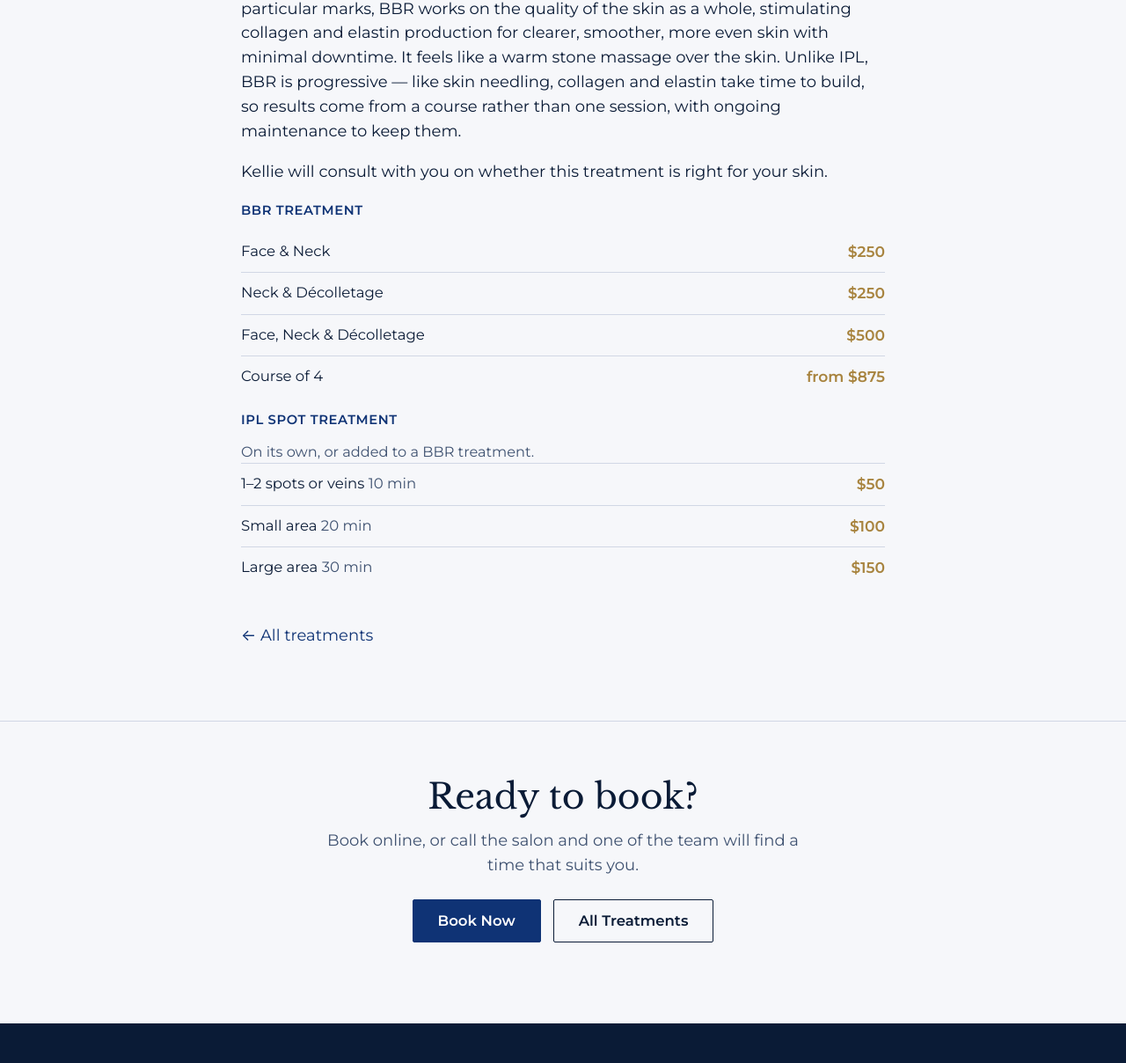
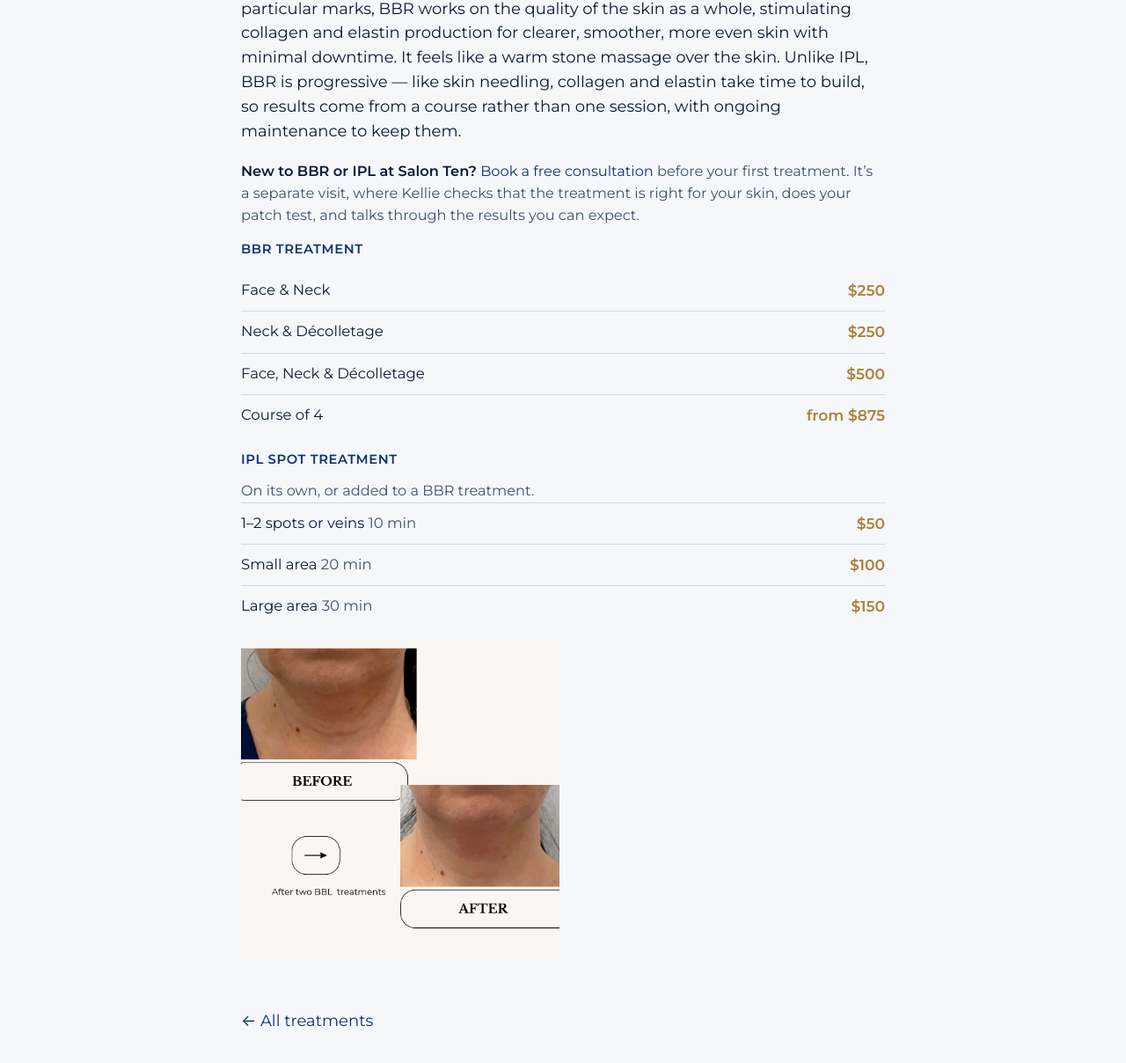
Before and after one commit to jeremy-andreani/salon-ten-site, a plain HTML site: page bbl-ipl-skin-rejuvenation.html in a window 1280 px wide. Shown: the part 1018-2226 px from the top of the page at 88% size. Drawn offline with nearby package versions, Linux system fonts and the light colour scheme.

Commit message:
BBR page: neck before and after photo, and the consultation note
Adds Kellie's Canva before/after of a client's neck after two
treatments, in a .gallery block after the prices - the same pattern as
dermaplaning, aquaglow, nano infusion and LED.

Also brings the consultation note to this page, worded to match the IPL
hair removal one, replacing "Kellie will consult with you on whether
this treatment is right for your skin". Both now link to the
consultation's own Kitomba booking rather than the generic list.

Co-Authored-By: Claude Opus 5 <noreply@anthropic.com>
Claude-Session: https://claude.ai/code/session_01KXm5ChfzKF5KpnFUt5HwYw

```diff
--- a/bbl-ipl-skin-rejuvenation.html
+++ b/bbl-ipl-skin-rejuvenation.html
@@ -88,7 +88,7 @@ src="https://www.facebook.com/tr?id=919005477704864&ev=PageView&noscript=1"
   <p><strong>Looking for corrective skin treatment?</strong> Light treatment works by targeting colour in the skin &mdash; pigment, or the blood inside a vessel. That colour absorbs the light and turns it to heat, which breaks down the mark and prompts the skin to repair and rebuild. We use it two ways, depending on what your skin needs. At your consult we&rsquo;ll discuss your skin concerns, and Kellie will decide the course of action that will achieve the best result for your skin.</p>
   <p><strong>IPL &mdash; for redness and pigmentation.</strong> IPL targets colour in the skin: facial redness, broken capillaries, age spots and pigmentation. The light is absorbed by the mark or the vessel and breaks it down, so your body can clear it away. It can treat a single area or the whole face, and feels like a quick flick of an elastic band. You&rsquo;ll see a change straight away &mdash; pigmentation usually darkens and micro-crusts before it lifts, and red veins can darken or disappear. Several treatments may be needed to clear a mark completely.</p>
   <p><strong>BBR &mdash; Broadband Rejuvenation, for overall skin quality.</strong> Rather than targeting particular marks, BBR works on the quality of the skin as a whole, stimulating collagen and elastin production for clearer, smoother, more even skin with minimal downtime. It feels like a warm stone massage over the skin. Unlike IPL, BBR is progressive &mdash; like skin needling, collagen and elastin take time to build, so results come from a course rather than one session, with ongoing maintenance to keep them.</p>
-  <p>Kellie will consult with you on whether this treatment is right for your skin.</p>
+  <p class="ideal-for"><strong>New to BBR or IPL at Salon Ten?</strong> <a href="https://apps.kitomba.com/bookings/salonten#services/all?services%5B0%5D%5B0%5D=100000000202578048&amp;services%5B0%5D%5B1%5D=service&amp;services%5B0%5D%5B2%5D=0" target="_blank" rel="noopener">Book a free consultation</a> before your first treatment. It&rsquo;s a separate visit, where Kellie checks that the treatment is right for your skin, does your patch test, and talks through the results you can expect.</p>
   <p class="kicker">BBR treatment</p>
   <div class="loc-row"><span>Face &amp; Neck</span><span class="price">$250</span></div>
   <div class="loc-row"><span>Neck &amp; D&eacute;colletage</span><span class="price">$250</span></div>
@@ -99,6 +99,9 @@ src="https://www.facebook.com/tr?id=919005477704864&ev=PageView&noscript=1"
   <div class="loc-row"><span>1&ndash;2 spots or veins <span class="label">10 min</span></span><span class="price">$50</span></div>
   <div class="loc-row"><span>Small area <span class="label">20 min</span></span><span class="price">$100</span></div>
   <div class="loc-row"><span>Large area <span class="label">30 min</span></span><span class="price">$150</span></div>
+  <div class="gallery">
+    <img src="img/bbr-neck-before-after.png" alt="A client&rsquo;s neck, before and after two BBR treatments" loading="lazy">
+  </div>
 </article>
 <p><a href="treatments.html">&larr; All treatments</a></p>
   </div>
```
Also changed, not shown: ipl-hair-removal.html (+1 -1 lines), img/bbr-neck-before-after.png (added).
